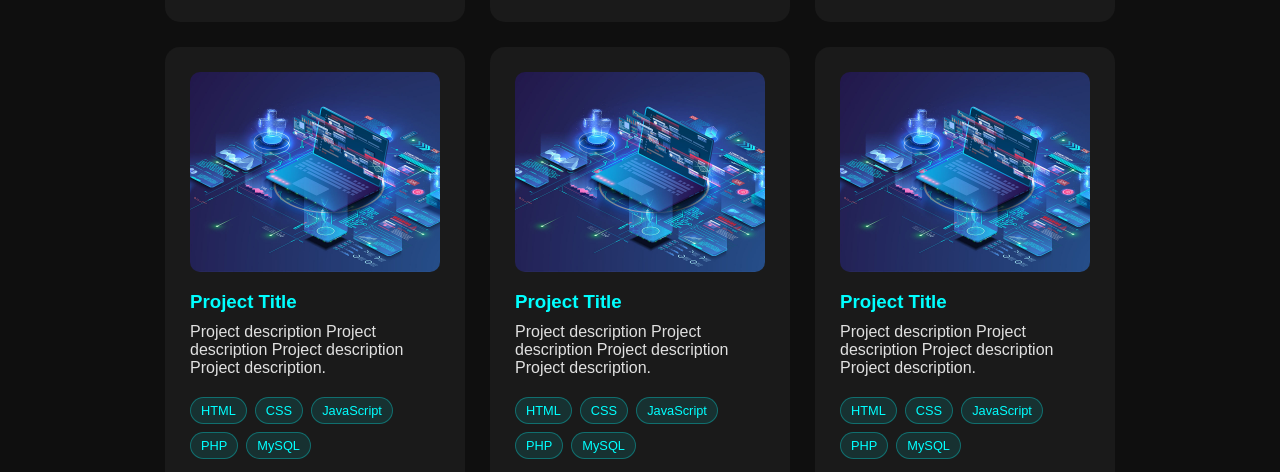
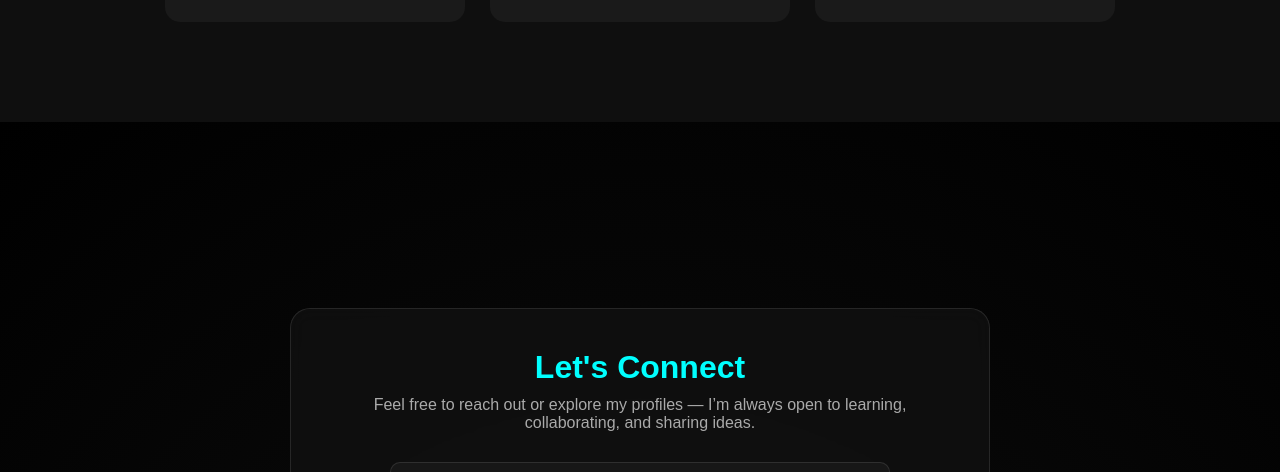
Before and after one commit to johnhenryabangon/johnhenryabangon.github.io, a plain HTML site: page index.html in a window 1280 px wide. Shown: the part 2153-2625 px from the top of the page. Drawn offline with Linux system fonts and the light colour scheme.

Commit message:
Update index.html

```diff
--- a/index.html
+++ b/index.html
@@ -110,45 +110,6 @@
                 </div>
                 <a href="https://pasked.sportsontheweb.net/" class="btn" target="_blank">View Demo</a>
             </div>
-           <div class="project-card">
-                <img src="assets/project.jpg" alt="Blank Project" class="project-img">
-                <h3>Project Title</h3>
-                <p>Project description Project description Project description Project description.</p>
-                <div class="tech-stack">
-                    <span>HTML</span>
-                    <span>CSS</span>
-                    <span>JavaScript</span>
-                    <span>PHP</span>
-                    <span>MySQL</span>
-                </div>
-                <a href="#" class="btn" target="_blank">View Demo</a>
-            </div>
-            <div class="project-card">
-                <img src="assets/project.jpg" alt="Blank Project" class="project-img">
-                <h3>Project Title</h3>
-                <p>Project description Project description Project description Project description.</p>
-                <div class="tech-stack">
-                    <span>HTML</span>
-                    <span>CSS</span>
-                    <span>JavaScript</span>
-                    <span>PHP</span>
-                    <span>MySQL</span>
-                </div>
-                <a href="#" class="btn" target="_blank">View Demo</a>
-            </div>
-            <div class="project-card">
-                <img src="assets/project.jpg" alt="Blank Project" class="project-img">
-                <h3>Project Title</h3>
-                <p>Project description Project description Project description Project description.</p>
-                <div class="tech-stack">
-                    <span>HTML</span>
-                    <span>CSS</span>
-                    <span>JavaScript</span>
-                    <span>PHP</span>
-                    <span>MySQL</span>
-                </div>
-                <a href="#" class="btn" target="_blank">View Demo</a>
-            </div>
         </div>
     </section>
 
```
